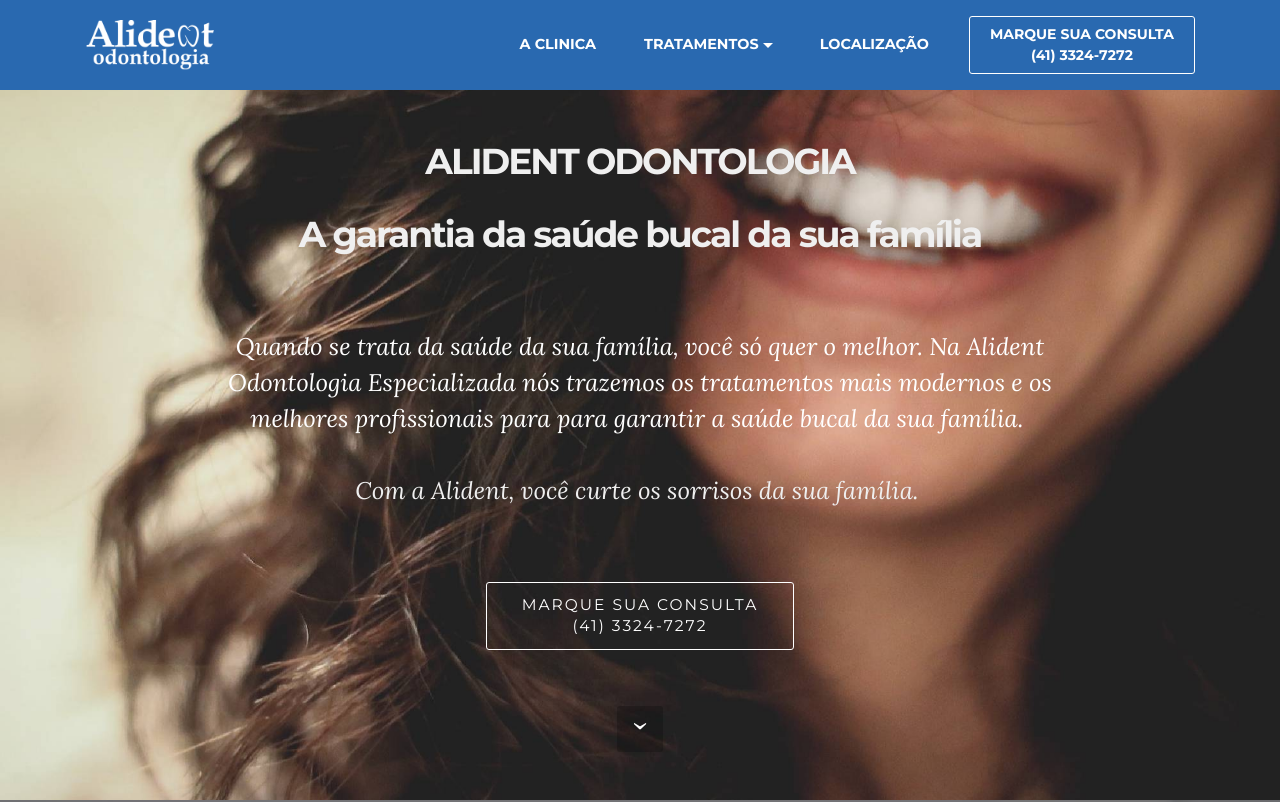
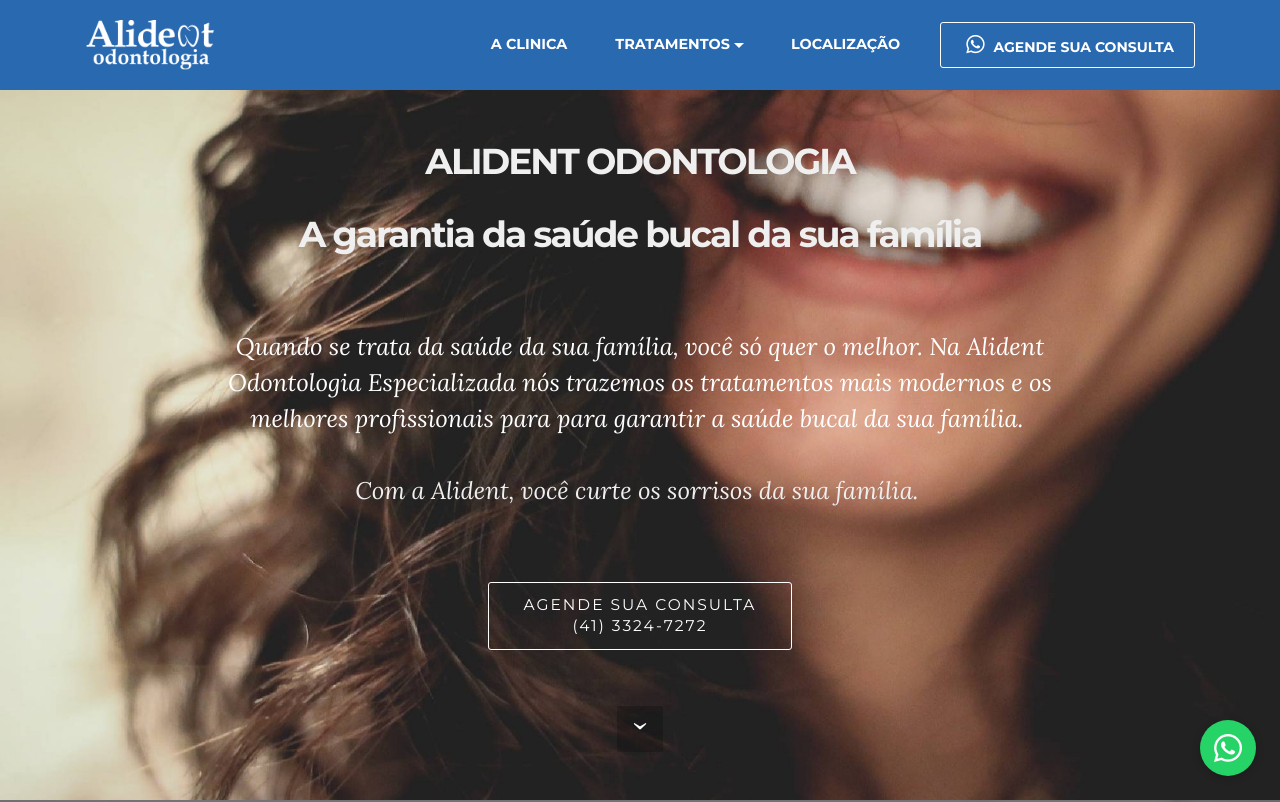
Before and after one commit to PunkDado/alident, a plain HTML site: page index.html in a window 1280 px wide. Shown: the top 802 px of the page. Drawn offline with Linux system fonts and the light colour scheme.

Commit message:
AGENDE SUA CONSULTA cta

```diff
--- a/index.html
+++ b/index.html
@@ -31,8 +31,33 @@
   <link rel="stylesheet" href="assets/animate.css/animate.min.css">
   <link rel="stylesheet" href="assets/theme/css/style.css">
   <link rel="stylesheet" href="assets/mobirise/css/mbr-additional.css" type="text/css">
-
-
+  <link rel="stylesheet" href="https://cdnjs.cloudflare.com/ajax/libs/font-awesome/6.4.2/css/all.min.css">
+  <style>
+    .whatsapp-float {
+      position: fixed;
+      right: 24px;
+      bottom: 24px;
+      z-index: 9999;
+      background: #25D366;
+      color: white;
+      border-radius: 50%;
+      width: 56px;
+      height: 56px;
+      display: flex;
+      align-items: center;
+      justify-content: center;
+      box-shadow: 0 2px 8px rgba(0,0,0,0.2);
+      transition: box-shadow 0.2s;
+      font-size: 2em;
+      text-decoration: none;
+    }
+    .whatsapp-float:hover {
+      box-shadow: 0 4px 16px rgba(0,0,0,0.3);
+      background: #1ebe5d;
+      color: white;
+      text-decoration: none;
+    }
+  </style>
 
 </head>
 <body>
@@ -77,7 +102,10 @@
                             <a class="nav-link link" href="index.html#msg-box1-a" aria-expanded="false">LOCALIZAÇÃO</a>
                         </li>
                         <li class="nav-item nav-btn">
-                            <a class="nav-link btn btn-white btn-white-outline" href="tel:3324-7272">MARQUE SUA CONSULTA<br>(41) 3324-7272</a>
+                            <a class="nav-link btn btn-white btn-white-outline d-flex gap-2" href="https://wa.me/5541991727208" style="gap: 8px;">
+                                <i class="fab fa-whatsapp" style="font-size: 1.5em; color: white; padding: 5px"></i>
+                                <span>AGENDE SUA CONSULTA</span>
+                            </a>
                         </li>
                     </ul>
                     <button hidden="" class="navbar-toggler navbar-close" type="button" data-toggle="collapse" data-target="#exCollapsingNavbar">
@@ -92,7 +120,7 @@
 
 </section>
 
-<section class="engine"><a href="https://mobirise.me/f">simple site creator</a></section><section class="mbr-section mbr-section-hero mbr-section-full mbr-section-with-arrow mbr-parallax-background mbr-after-navbar" id="header1-3" data-rv-view="220" style="background-image: url(assets/images/mbr-1-2000x1333.jpg);">
+<section class="mbr-section mbr-section-hero mbr-section-full mbr-section-with-arrow mbr-parallax-background mbr-after-navbar" id="header1-3" data-rv-view="220" style="background-image: url(assets/images/mbr-1-2000x1333.jpg);">
 
 
 
@@ -104,7 +132,7 @@
 
                     <h1 class="mbr-section-title display-1"><div>ALIDENT ODONTOLOGIA<br></div><br><div>A garantia da saúde bucal da sua família</div></h1>
                     <p class="mbr-section-lead lead"><span style="font-size: 1.5rem; line-height: 1.5;"><br></span><br><span style="font-size: 1.5rem; line-height: 1.5;">Quando se trata da saúde da sua família, você só quer o melhor. Na Alident Odontologia Especializada nós trazemos os tratamentos mais modernos e os melhores profissionais para para garantir a saúde bucal da sua família.&nbsp;</span><br><br>Com a Alident, você curte os sorrisos da sua família.&nbsp;<br><span style="font-size: 1.5rem; line-height: 1.5;">&nbsp;</span><br></p>
-                    <div class="mbr-section-btn">  <a class="btn btn-lg btn-white-outline btn-white" href="tel:3324-7272">MARQUE SUA CONSULTA<br>(41) 3324-7272<br></a></div>
+                    <div class="mbr-section-btn">  <a class="btn btn-lg btn-white-outline btn-white" href="tel:3324-7272">AGENDE SUA CONSULTA<br>(41) 3324-7272<br></a></div>
                 </div>
             </div>
         </div>
@@ -132,7 +160,7 @@
                                         <h2 class="mbr-section-title display-1">EQUIPAMENTOS MODERNOS</h2>
                                         <p class="mbr-section-lead lead">Na Alident você conta com a tecnologia dental mais moderna, para garantir mais conforto e segurança para você e sua família</p>
 
-                                        <div class="mbr-section-btn"><a class="btn btn-lg btn-primary" href="tel:3324-7272">MARQUE SUA CONSULTA<br>(41) 3324-7272<br></a> </div>
+                                        <div class="mbr-section-btn"><a class="btn btn-lg btn-primary" href="tel:3324-7272">AGENDE SUA CONSULTA<br>(41) 3324-7272<br></a> </div>
                                     </div>
                                 </div>
                             </div>
@@ -162,7 +190,7 @@
                                         <h2 class="mbr-section-title display-1">CUIDADO ESPECIAL</h2>
                                         <p class="mbr-section-lead lead">Cada profissional da Alident tem uma preocupação especial com bem estar de cada paciente. O seu conforto e satisfação são a nossa prioridade.</p>
 
-                                        <div class="mbr-section-btn"><a class="btn btn-lg btn-primary" href="tel:3324-7272">MARQUE SUA CONSULTA<br>(41) 3324-7272<br></a> </div>
+                                        <div class="mbr-section-btn"><a class="btn btn-lg btn-primary" href="tel:3324-7272">AGENDE SUA CONSULTA<br>(41) 3324-7272<br></a> </div>
                                     </div>
                                 </div>
                             </div>
@@ -336,7 +364,7 @@
 
                     <h1 class="mbr-section-title display-1">Nossos dentistas</h1>
                     <p class="mbr-section-lead lead"><br><br>Dra. Alicia Lemos<br>Dra. Tatiana Pizani<br>Dra. Cinthia Nawki<br>Dra. Loyane N. Fidelis<br>Dra. Talita Z. Damas<br>Dra. Bruna Sabatini<br><br></p>
-                    <div class="mbr-section-btn"><a class="btn btn-lg btn-primary" href="tel:3324-7272">MARQUE SUA CONSULTA<br>(41) 3324-7272<br></a></div>
+                    <div class="mbr-section-btn"><a class="btn btn-lg btn-primary" href="tel:3324-7272">AGENDE SUA CONSULTA<br>(41) 3324-7272<br></a></div>
                 </div>
             </div>
         </div>
@@ -363,7 +391,7 @@
                 </div>
 
                 <div class="mbr-table-cell col-md-4">
-                    <div class="text-xs-center"><a class="btn btn-primary" href="tel:3324-7272">MARQUE SUA CONSULTA HOJE MESMO<br>(41) 3324-7272<br></a></div>
+                    <div class="text-xs-center"><a class="btn btn-primary" href="tel:3324-7272">AGENDE SUA CONSULTA HOJE MESMO<br>(41) 3324-7272<br></a></div>
                 </div>
             </div>
 
@@ -403,5 +431,13 @@
 
 
   <input name="animation" type="hidden">
+  <script>
+    $(function () {
+      $('[data-toggle="tooltip"]').tooltip();
+    });
+  </script>
   </body>
+  <a href="https://wa.me/5541991727208" class="whatsapp-float" target="_blank" aria-label="WhatsApp da clínica" data-toggle="tooltip" data-placement="left" title="AGENDE SUA CONSULTA">
+    <i class="fab fa-whatsapp"></i>
+  </a>
 </html>
```
